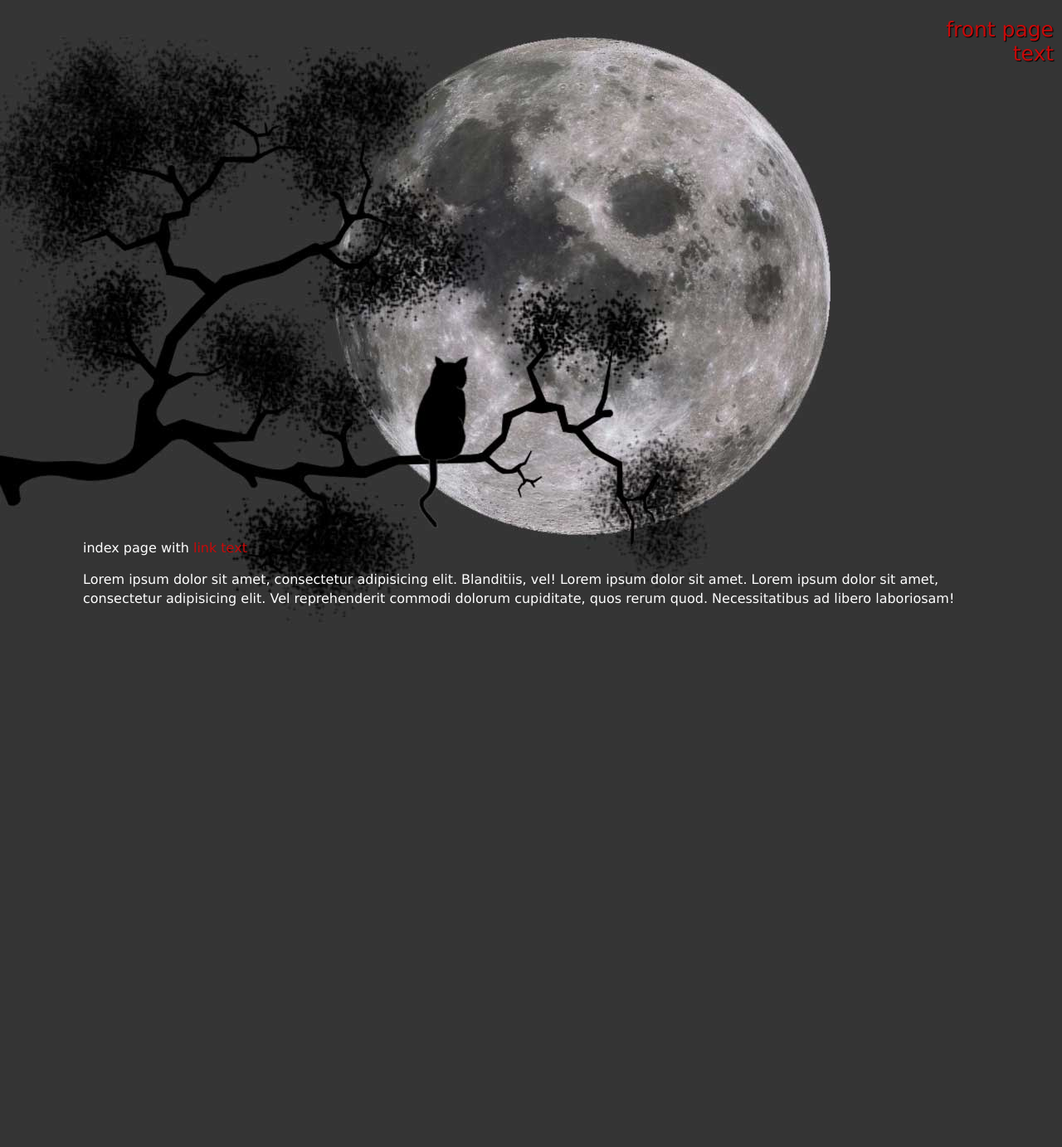
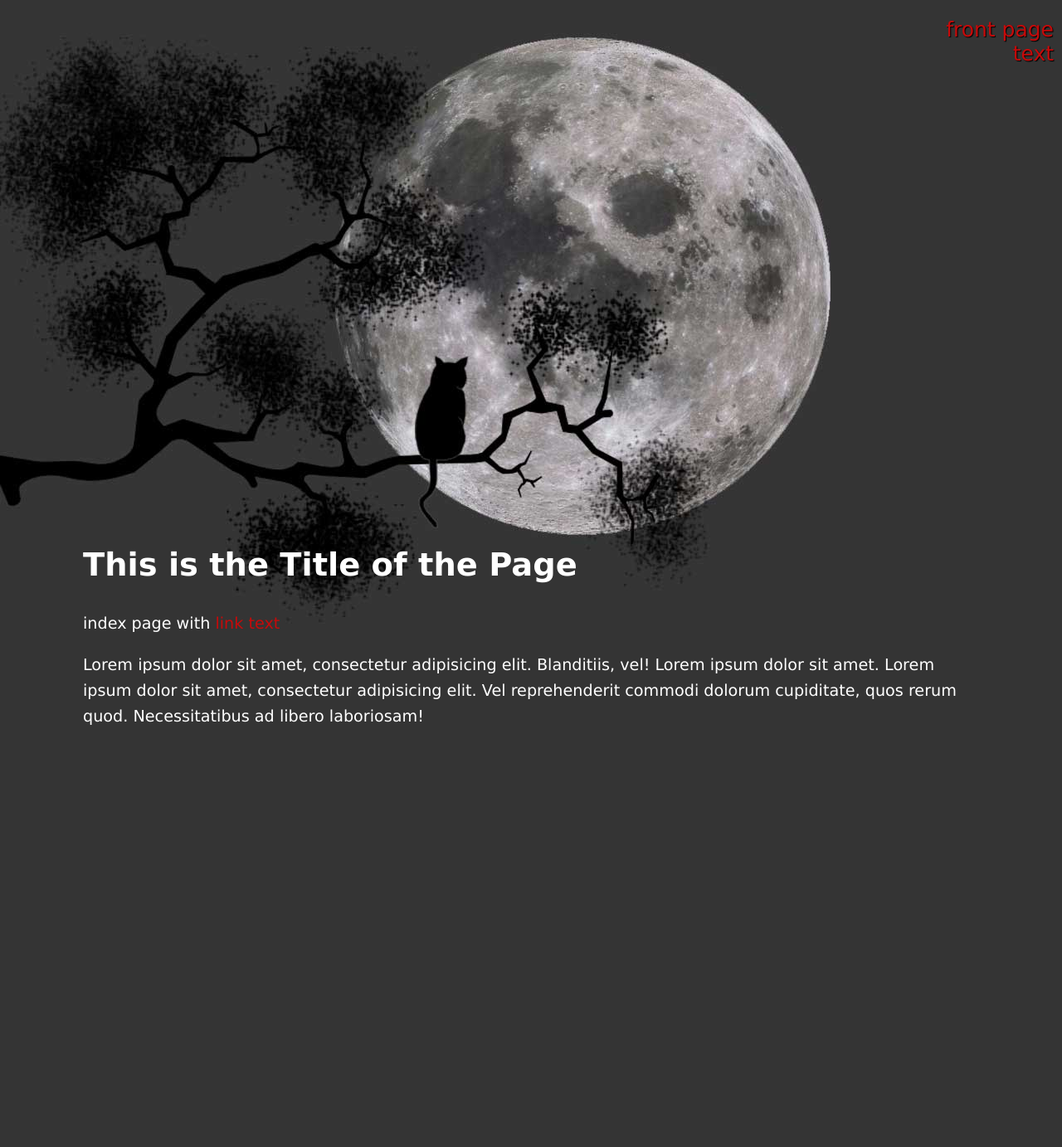
Before and after one commit to blackpawninja/blackpawninja.github.io-src, a Jekyll site: the page built from index.html, in a window 1280 px wide. Shown: the whole page at 83% size. Built offline with Jekyll 4.4.1, drawn with Linux system fonts in a browser that asks for light colours; after the commit the page ends 979 px from its top, so only the background shows below that.

Commit message:
layout and view adjustment

```diff
--- a/_sass/layout/_tree-moon.scss
+++ b/_sass/layout/_tree-moon.scss
@@ -6,15 +6,21 @@
   background: #343434 url(/img/tree-moon.jpg) top left no-repeat;
 
   .content {
-    margin: 650px 100px;
+    margin: 650px 100px 100px;
     line-height: 1.4;
+
+    @media screen and (min-width: 1000px) {
+      font-size: 1.2em;
+      line-height: 1.6;
+    }
   }
 
   @media screen and (max-width: 700px) {
-    background: #343434 url(/img/tree-moon_small.jpg) top center no-repeat;
+    background-size: 125%;
+    background-position: top right;
 
     .content {
-      margin: 320px 20px;
+      margin: 320px 20px 20px;
     }
   }
 }
--- a/index.html
+++ b/index.html
@@ -3,6 +3,8 @@ layout: default
 bodyClass: 'tree-moon'
 ---
 
+<h1>This is the Title of the Page</h1>
+
 index page with <a href="/">link text</a>
 
 <p>Lorem ipsum dolor sit amet, consectetur adipisicing elit. Blanditiis, vel! Lorem ipsum dolor sit amet. Lorem ipsum dolor sit amet, consectetur adipisicing elit. Vel reprehenderit commodi dolorum cupiditate, quos rerum quod. Necessitatibus ad libero laboriosam!</p>
```
Also changed, not shown: img/tree-moon_small.jpg (deleted).
